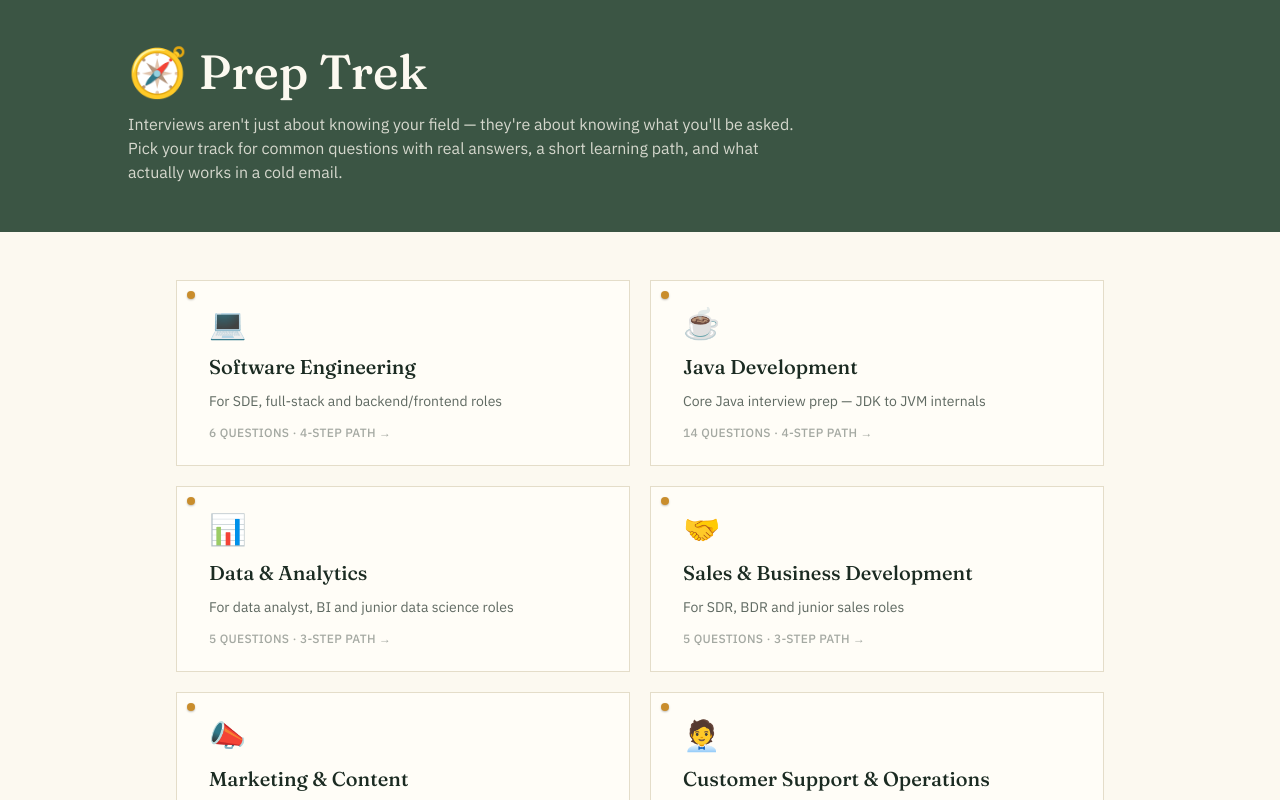
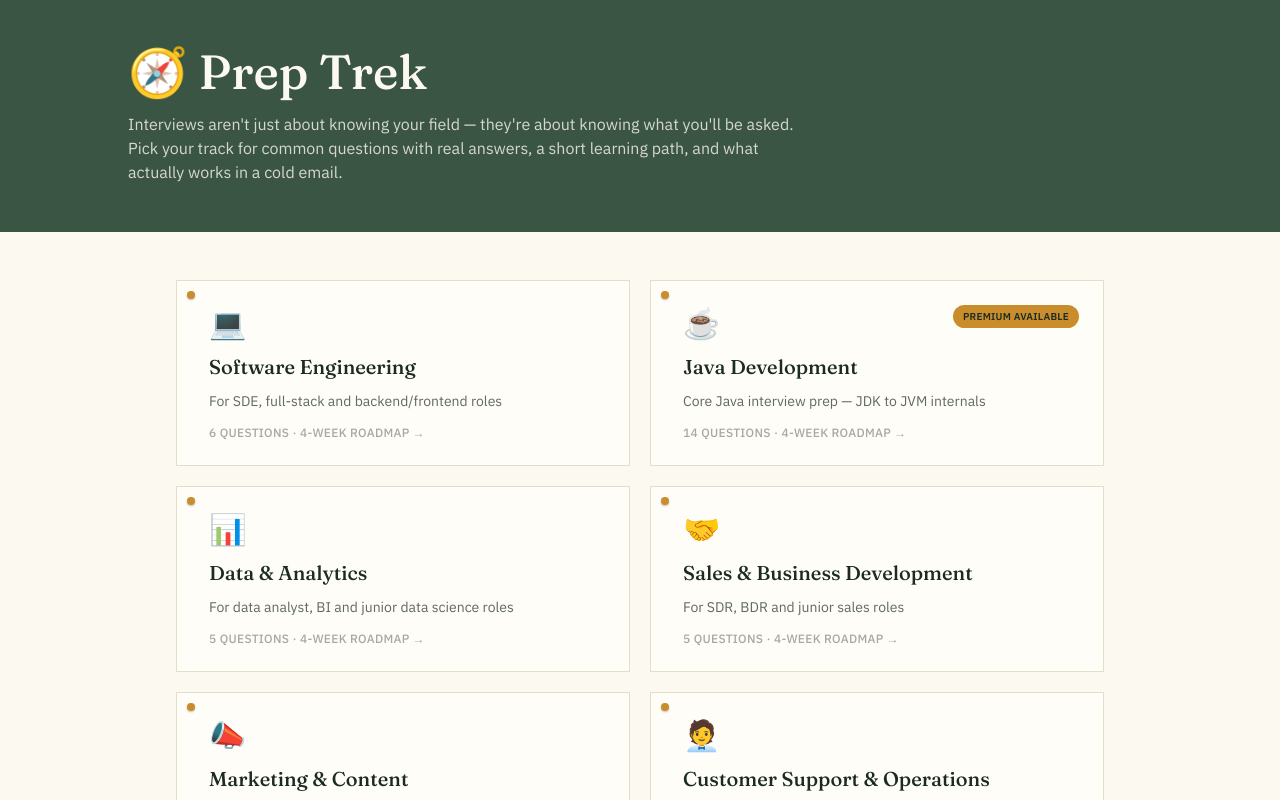
Before and after one commit to tinaaswanii/JobNetWork, a Next.js app: page /prep-trek in a window 1280 px wide. Shown: the top 800 px of the page. Built offline with nearby package versions, Linux system fonts and the light colour scheme.

Commit message:
Update page.tsx

```diff
--- a/app/prep-trek/page.tsx
+++ b/app/prep-trek/page.tsx
@@ -64,13 +64,20 @@ export default function PrepTrekIndexPage() {
               href={`/prep-trek/${track.slug}`}
               className="pinned-card block p-6 pl-8 transition hover:-translate-y-0.5"
             >
-              <div className="text-3xl">{track.emoji}</div>
+              <div className="flex items-start justify-between gap-2">
+                <div className="text-3xl">{track.emoji}</div>
+                {track.premium && (
+                  <span className="rounded-full bg-mustard px-2.5 py-1 text-[10px] font-semibold uppercase tracking-wide text-ink">
+                    Premium available
+                  </span>
+                )}
+              </div>
               <h2 className="mt-3 font-display text-xl">{track.name}</h2>
               <p className="mt-2 text-sm leading-6 text-ink/70">
                 {track.tagline}
               </p>
               <p className="mt-3 text-xs font-medium uppercase tracking-wide text-ink/40">
-                {track.commonQuestions.length} questions · {track.learningPath.length}-step path →
+                {track.commonQuestions.length} questions · {track.roadmap.length}-week roadmap →
               </p>
             </Link>
           ))}
```
